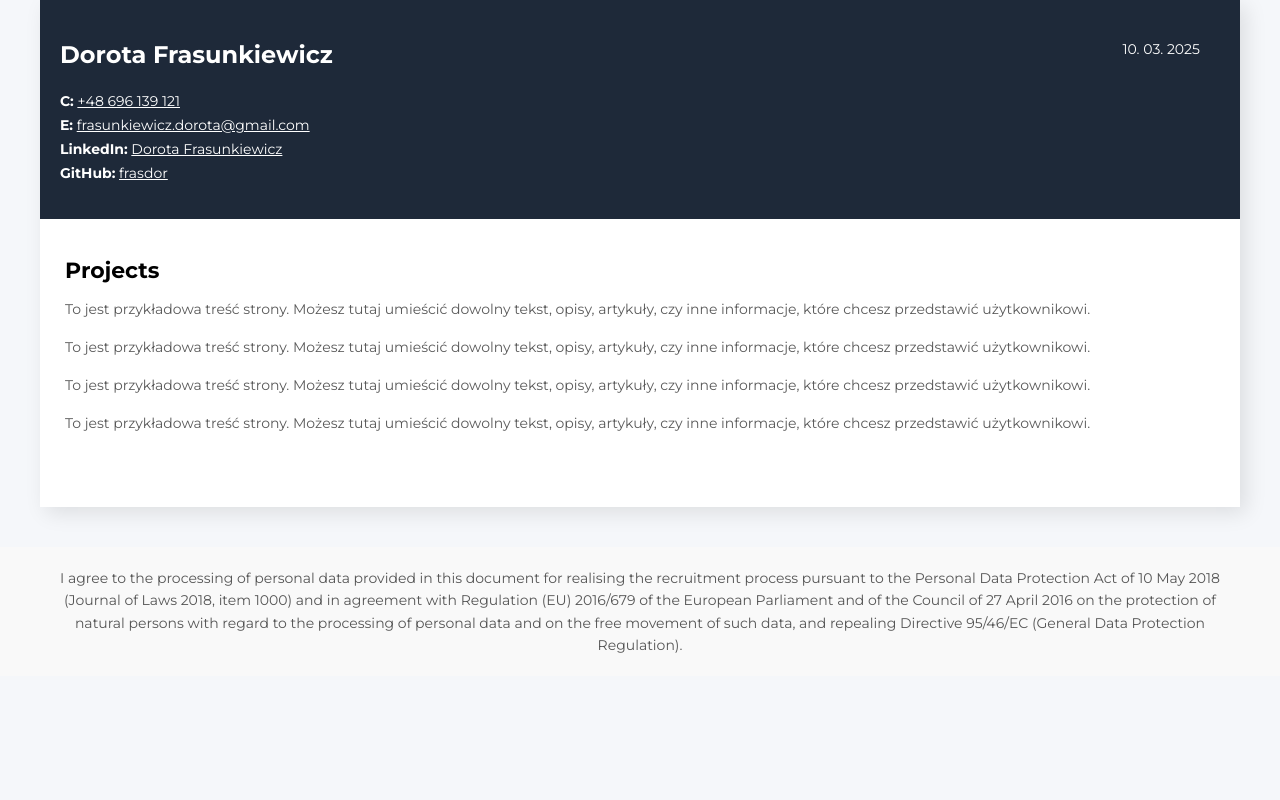
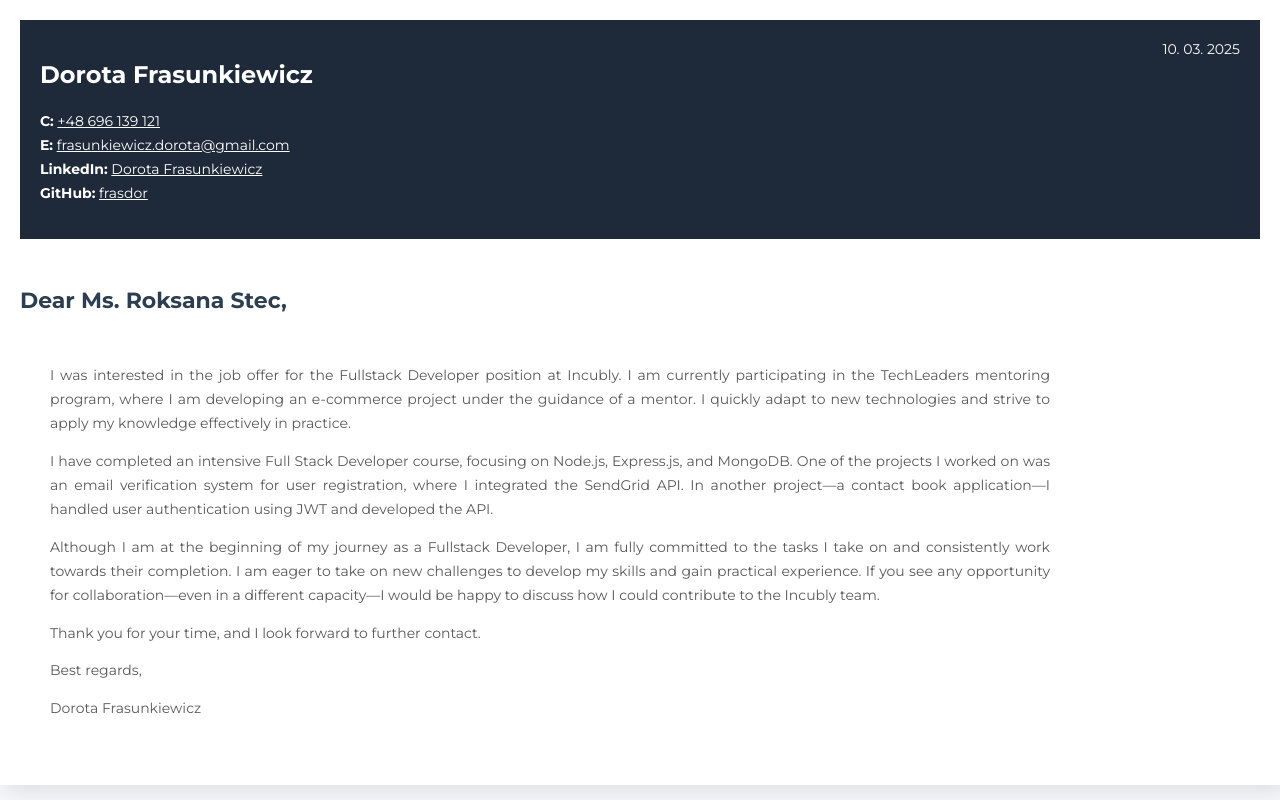
Before and after one commit to frasdor/Cover-Letter, a plain HTML site: page index.html in a window 1280 px wide. Shown: the top 800 px of the page. Drawn offline with Linux system fonts and the light colour scheme.

Commit message:
added styled

```diff
--- a/index.html
+++ b/index.html
@@ -38,27 +38,29 @@
                     </p>
                 </div>
                 <div class="date-container">
-                    <span>10. 03. 2025</span> <!-- Wpisz ręcznie datę tutaj -->
+                    <span>10. 03. 2025</span>
                 </div>
              </header>
             <main>
                 <div class="Projects">
-                    <h2 class="header-primary">Projects</h2>
+                    <h2 class="header-primary">Dear Ms. Roksana Stec,</h2>
                     <p class="description">
-                        To jest przykładowa treść strony. Możesz tutaj umieścić dowolny tekst,
-                        opisy, artykuły, czy inne informacje, które chcesz przedstawić użytkownikowi.
+                        I was interested in the job offer for the Fullstack Developer position at Incubly. I am currently participating in the TechLeaders mentoring program, where I am developing an e-commerce project under the guidance of a mentor. I quickly adapt to new technologies and strive to apply my knowledge effectively in practice.
                     </p>
                     <p class="description">
-                        To jest przykładowa treść strony. Możesz tutaj umieścić dowolny tekst,
-                        opisy, artykuły, czy inne informacje, które chcesz przedstawić użytkownikowi.
+                        I have completed an intensive Full Stack Developer course, focusing on Node.js, Express.js, and MongoDB. One of the projects I worked on was an email verification system for user registration, where I integrated the SendGrid API. In another project—a contact book application—I handled user authentication using JWT and developed the API.
                     </p>
                     <p class="description">
-                        To jest przykładowa treść strony. Możesz tutaj umieścić dowolny tekst,
-                        opisy, artykuły, czy inne informacje, które chcesz przedstawić użytkownikowi.
+                        Although I am at the beginning of my journey as a Fullstack Developer, I am fully committed to the tasks I take on and consistently work towards their completion. I am eager to take on new challenges to develop my skills and gain practical experience. If you see any opportunity for collaboration—even in a different capacity—I would be happy to discuss how I could contribute to the Incubly team.
                     </p>
                     <p class="description">
-                        To jest przykładowa treść strony. Możesz tutaj umieścić dowolny tekst,
-                        opisy, artykuły, czy inne informacje, które chcesz przedstawić użytkownikowi.
+                        Thank you for your time, and I look forward to further contact.
+                    </p>
+                    <p class="description">
+                        Best regards,
+                    </p>
+                    <p class="description">
+                        Dorota Frasunkiewicz
                     </p>
                 </div>
 
--- a/style.css
+++ b/style.css
@@ -1,17 +1,29 @@
+@page {
+    size: A4;
+    margin: 20mm; /* Marginesy na stronie A4 */
+}
+
 body {
     font-family: "Montserrat", sans-serif;
     background: #f5f7fa;
     margin: 0;
     padding: 0;
+    width: 100%;
+    height: 100%;
 }
+
 .wrapper {
     display: flex;
     flex-direction: column;
-    justify-content: center;
-    width: 1200px;
-    margin: 0 auto;
+    justify-content: space-between; /* Zapewnia, że stopka będzie na dole strony */
+    width: 100%;
+    min-height: 100%; /* Ustawia minimalną wysokość na pełną stronę */
     background: #fff;
     box-shadow: 6px 6px 20px 0 rgba(0, 0, 0, 0.1);
+    padding: 20px; /* Dodatkowe padding w wrapperze */
+    box-sizing: border-box;
+    page-break-before: auto;
+    page-break-after: auto;
 }
 
 header {
@@ -25,10 +37,11 @@ header {
     padding: 20px;
     box-sizing: border-box;
 }
+
 .date-container {
     position: absolute;
-    top: 40px; /* Ustala odległość od górnej krawędzi */
-    right: 40px; /* Ustala odległość od prawej krawędzi */
+    top: 20px;  /* Przesuwamy w górę, by była bliżej krawędzi */
+    right: 20px; /* Przesuwamy w prawo, aby była w prawym górnym rogu */
     color: #ffffff;
     font-size: 14px;
 }
@@ -37,46 +50,46 @@ header {
 .heaader-secondary {
     color: #ffffff;
 }
+
 .Contact-links {
     color: #ffffff;
     font-size: 14px;
     line-height: 24px;
 }
+
 .bold {
     font-weight: 700;
 }
 
-
 main {
-    padding: 20px 25px;
     flex-grow: 1;
+    margin-top: 30px;
+    margin-bottom: 30px;
+    max-width: 100%;
+    min-height: 65%; /* Gwarantuje, że główna sekcja nie będzie zajmować całej wysokości, pozostawiając miejsce na stopkę */
 }
 
 h1 {
     font-weight: 700;
     font-size: 45px;
 }
+
 .description {
-    width: 100%;
     font-weight: 400;
     font-size: 14px;
     line-height: 171%;
     color: #595959;
     text-align: justify;
-}
-.Projects {
-    width: 100%;
-    margin-bottom: 51px;
+    max-width: 1000px; /* Ogranicza szerokość tekstu */
 }
 
 .header-primary {
     font-weight: 700;
     font-size: 22px;
     line-height: 27px;
-    margin-bottom: 12px;
+    margin-bottom: 50px;
+    color: #2c3e50;
 }
-
-
 
 footer {
     text-align: center;
@@ -85,6 +98,8 @@ footer {
     padding: 20px;
     background-color: #f9f9f9;
     margin-top: 40px;
+    page-break-before: auto;
+    page-break-after: auto;
 }
 
 .footer-text {
@@ -93,3 +108,36 @@ footer {
     max-width: 1200px;
     place-self: center;
 }
+
+/* Dodatkowe marginesy dla treści listu, by tekst nie wychodził poza stronę */
+main p {
+    margin-left: 30px;
+    margin-right: 30px;
+}
+
+/* Zapewnienie, by treść nie ucinała się, a stopka była na dole */
+@media print {
+    body {
+        width: 100%;
+        height: auto;
+    }
+
+    .wrapper {
+        height: auto;
+        page-break-before: auto;
+        page-break-after: auto;
+    }
+
+    main {
+        page-break-before: auto;
+        page-break-after: auto;
+        min-height: 60%; /* Gwarantuje, że treść zajmie odpowiednią ilość miejsca, nie powodując przewijania */
+        overflow: visible; /* Treść nie będzie się "ścisnąć" */
+    }
+
+    footer {
+        position: absolute; /* Ustawia stopkę na dole strony */
+        bottom: 20mm; /* Odstęp od dolnej krawędzi strony */
+        width: 100%;
+    }
+}
```
